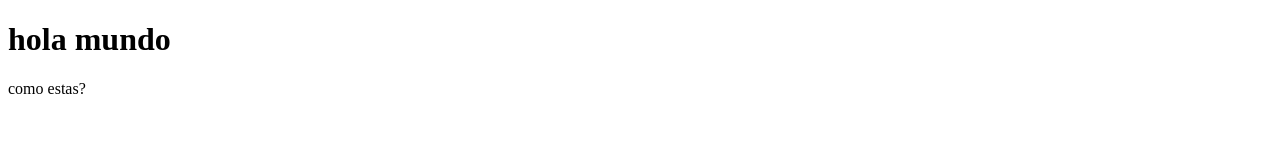
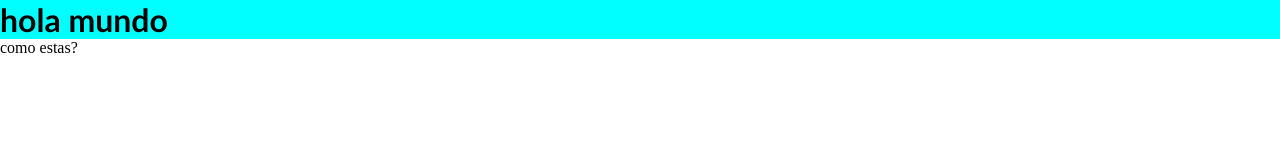
Before and after one commit to pablomartinezc8/comision-33030, a plain HTML site: page index.html in a window 1280 px wide. Drawn offline with Linux system fonts and the light colour scheme.

Commit message:
agregue estilo al h1

```diff
--- a/css/style.css
+++ b/css/style.css
@@ -3,3 +3,7 @@
     padding: 0;
     box-sizing: border-box;
 }
+h1{
+    background-color: aqua;
+    font-family: 'Gill Sans', 'Gill Sans MT', Calibri, 'Trebuchet MS', sans-serif;
+}
--- a/index.html
+++ b/index.html
@@ -5,6 +5,7 @@
     <meta http-equiv="X-UA-Compatible" content="IE=edge">
     <meta name="viewport" content="width=device-width, initial-scale=1.0">
     <title>git-hub</title>
+    <link rel="stylesheet" href="./css/style.css">
 </head>
 <body>
     <h1>hola mundo</h1>
```
